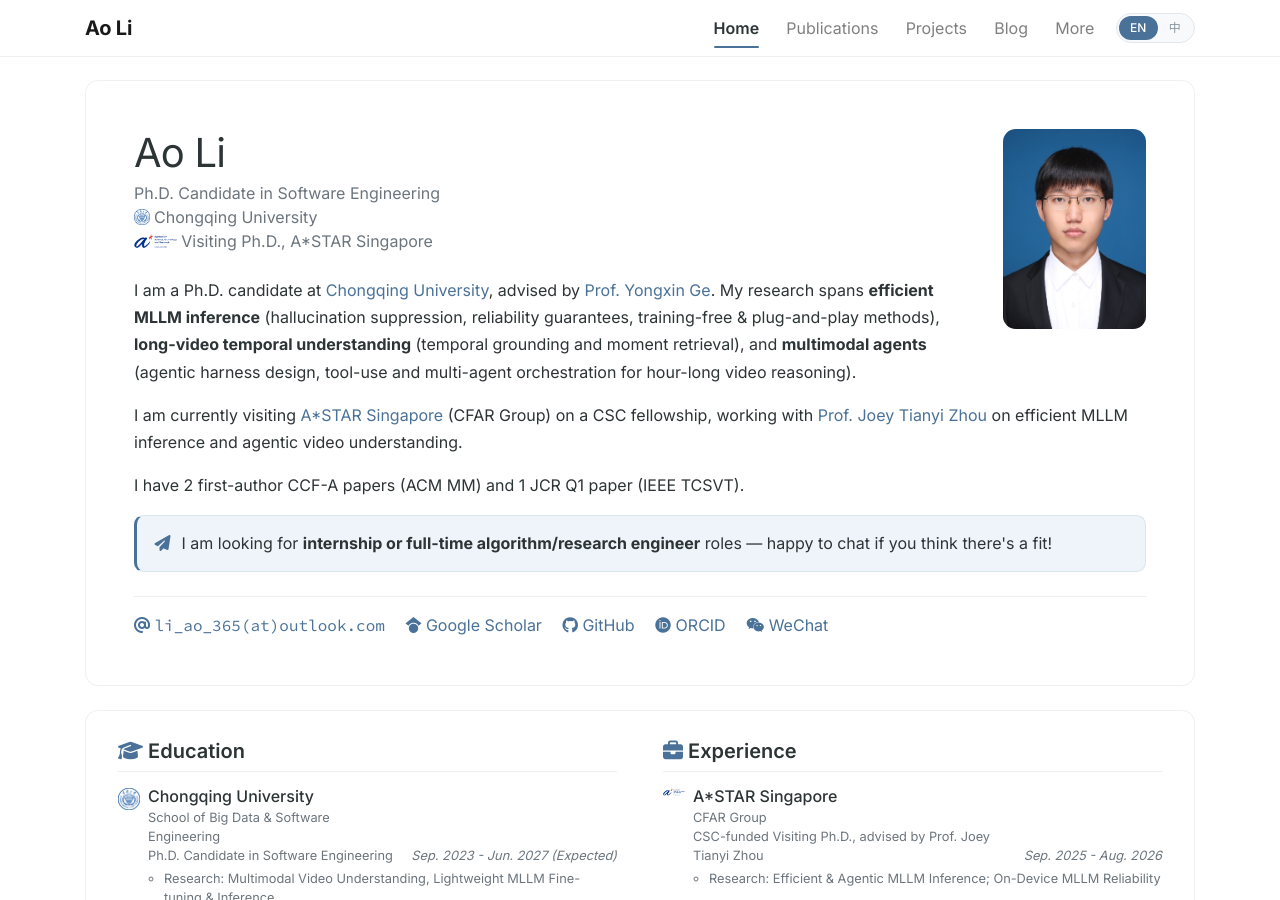
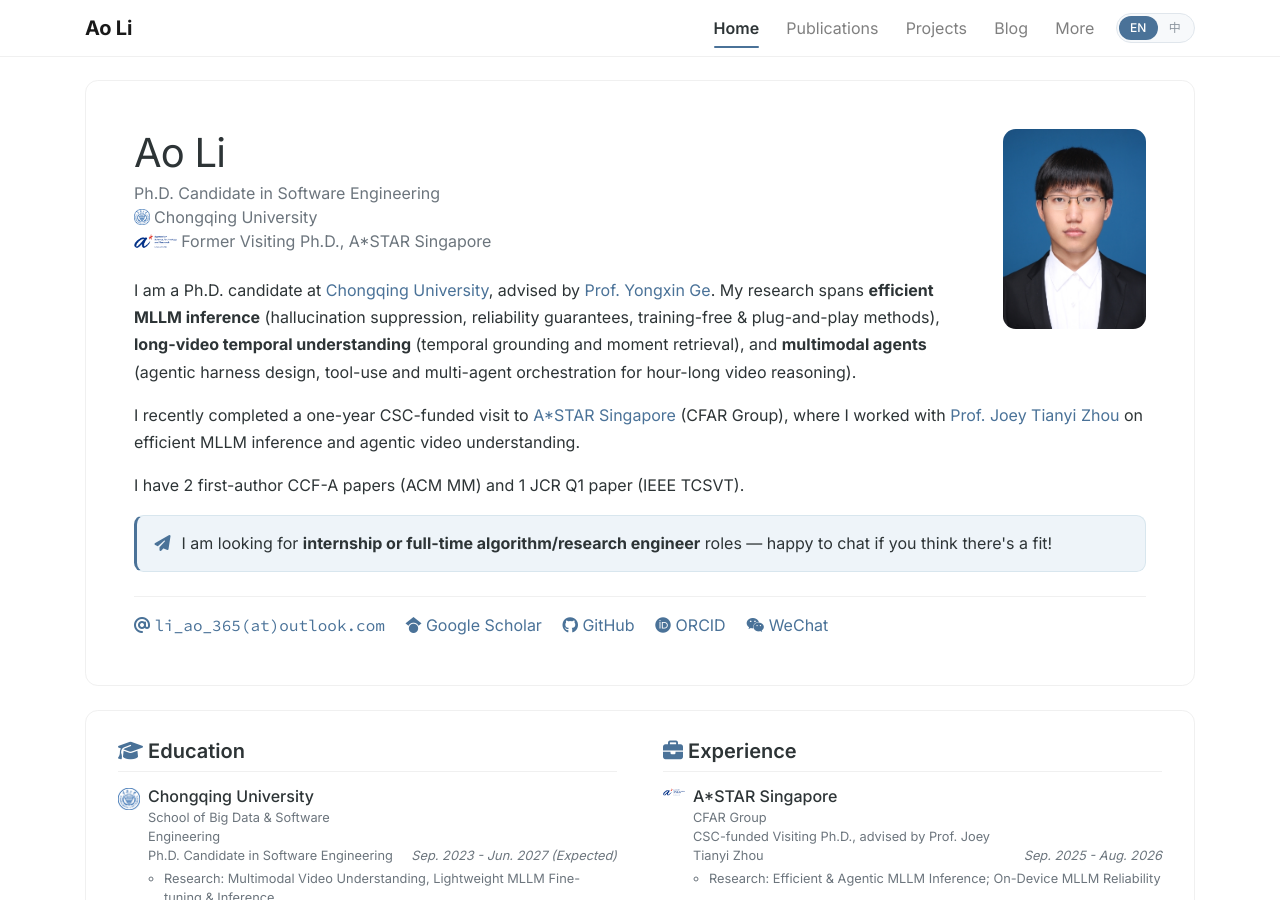
Before and after one commit to LiAo365/LiAo365.github.io, a Jekyll site: the page built from index.html, in a window 1280 px wide and 900 px high. Built offline with Jekyll 4.4.1, drawn with Linux system fonts in a browser that asks for light colours; nearby versions of some CDN libraries; a style sheet for code colours, icons or effects is not loaded.

Commit message:
[09-01 19:10:03] Update Status.

```diff
--- a/_data/profile.yml
+++ b/_data/profile.yml
@@ -9,14 +9,14 @@
 - name: Ph.D. Candidate in Software Engineering
 - name: Chongqing University
   logo: /assets/images/badges/CQU.png
-- name: Visiting Ph.D., A*STAR Singapore
+- name: Former Visiting Ph.D., A*STAR Singapore
   logo: /assets/images/badges/ASTAR.png
 
 positions_zh:
 - name: 软件工程 博士研究生
 - name: 重庆大学
   logo: /assets/images/badges/CQU.png
-- name: 新加坡科技研究局 A*STAR 联合培养博士
+- name: 新加坡科技研究局 A*STAR 联合培养博士（已结业）
   logo: /assets/images/badges/ASTAR.png
 
 email: "li_ao_365@outlook.com"
@@ -45,9 +45,9 @@
     <strong>multimodal agents</strong> (agentic harness design, tool-use and multi-agent orchestration for hour-long video reasoning).
   </p>
   <p>
-    I am currently visiting
-    <a href="https://www.a-star.edu.sg/" target="_blank">A*STAR Singapore</a> (CFAR Group)
-    on a CSC fellowship, working with
+    I recently completed a one-year CSC-funded visit to
+    <a href="https://www.a-star.edu.sg/" target="_blank">A*STAR Singapore</a> (CFAR Group),
+    where I worked with
     <a href="https://joeyzhouty.github.io/" target="_blank">Prof. Joey Tianyi Zhou</a>
     on efficient MLLM inference and agentic video understanding.
   </p>
@@ -69,8 +69,8 @@
     （agentic harness 设计、面向小时级视频理解的工具调用与多角色协同编排）。
   </p>
   <p>
-    目前在<a href="https://www.a-star.edu.sg/" target="_blank">新加坡科技研究局（A*STAR）</a> CFAR Group
-    进行国家公派联合培养，导师为
+    已完成在<a href="https://www.a-star.edu.sg/" target="_blank">新加坡科技研究局（A*STAR）</a> CFAR Group
+    为期一年的国家公派联合培养，导师为
     <a href="https://joeyzhouty.github.io/" target="_blank">Prof. Joey Tianyi Zhou</a>，
     研究内容为多模态大模型的高效推理及 Agentic 应用落地、端侧 MLLM 可靠性度量。
   </p>
```
